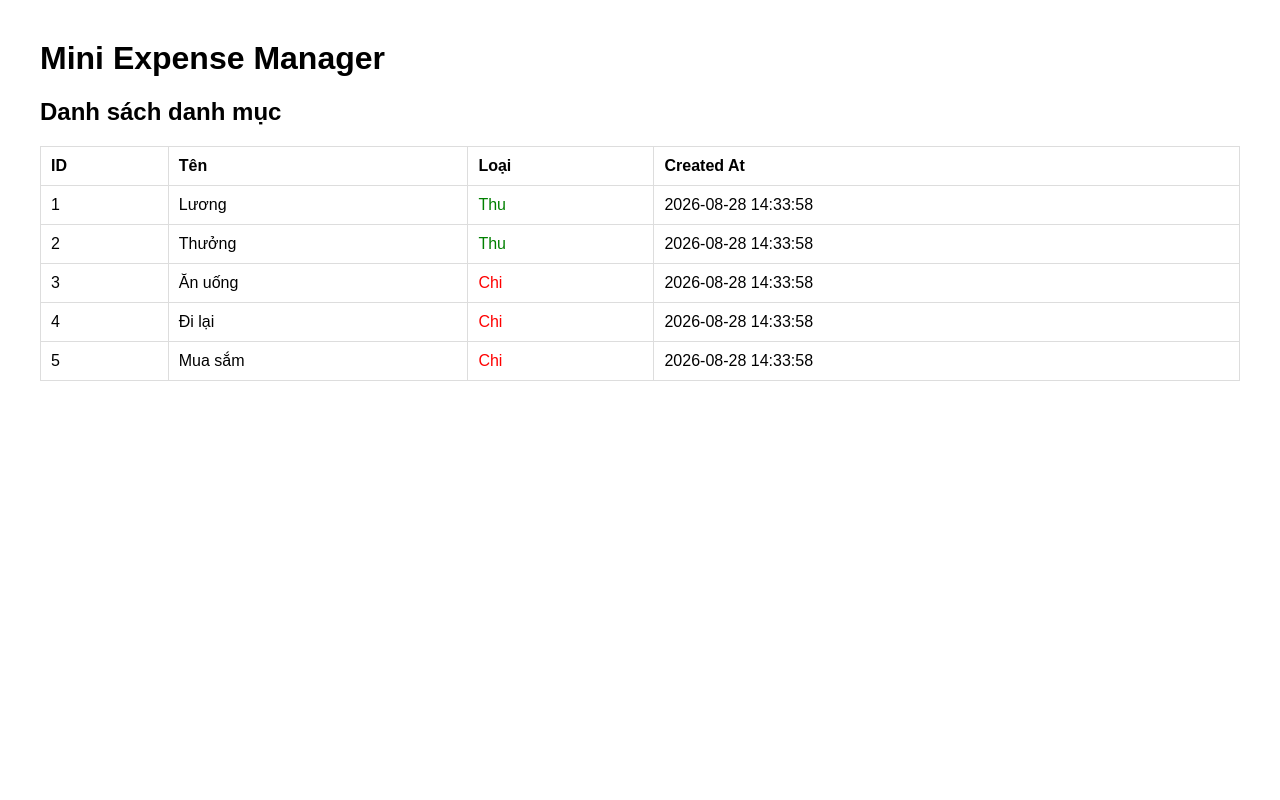
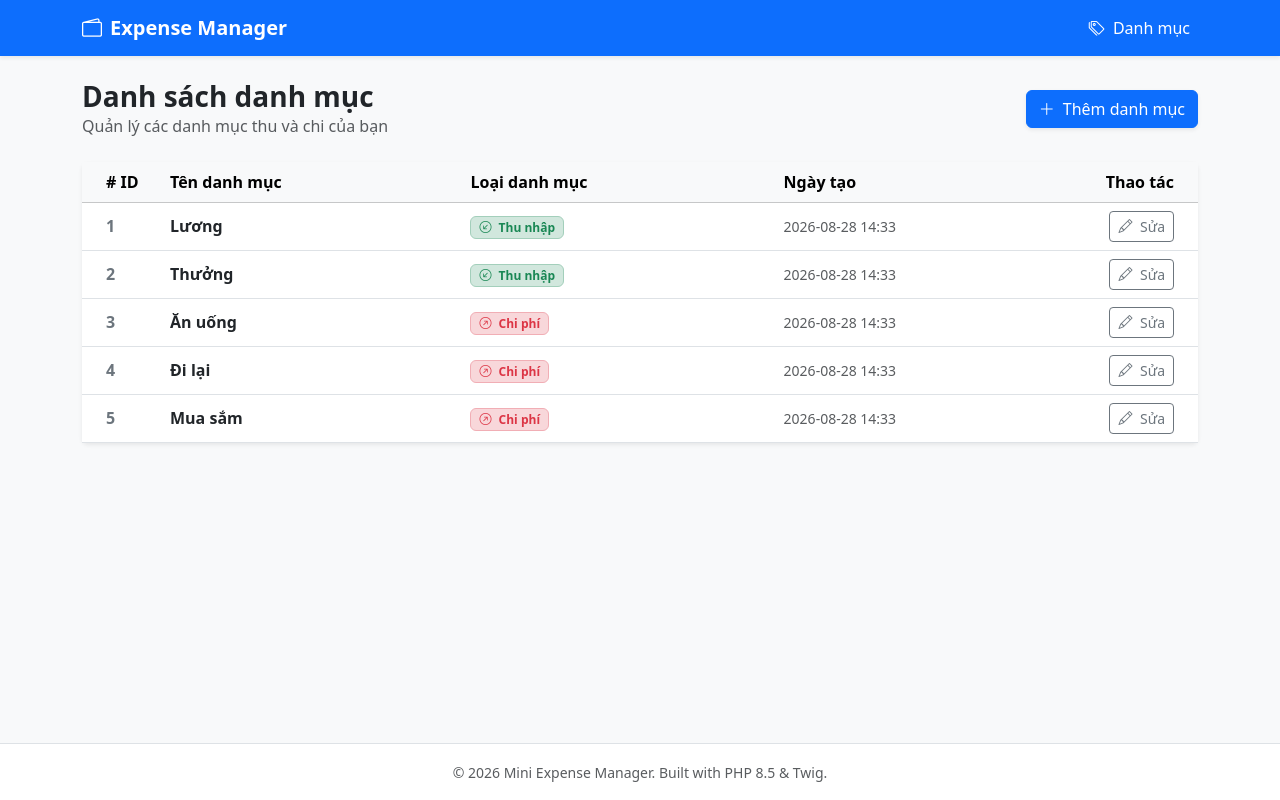
Before and after one commit to hieunghia15/expense-manager, a PHP site: page / in a window 1280 px wide. Run offline with PHP 8.4, Linux system fonts and the light colour scheme; data comes from the database, SQL or seed files in the repository.

Commit message:
feat/create-validation-core | Add category view and route

```diff
--- a/app/Controllers/CategoryController.php
+++ b/app/Controllers/CategoryController.php
@@ -34,6 +34,94 @@ final class CategoryController extends BaseController
         );
     }
 
+    public function create(): void
+    {
+        $this->render(
+            'categories/create.html.twig',
+            [
+                'title' => 'Add Category',
+                'csrf_token' => Csrf::token(),
+                'flash' => Flash::pull(),
+            ]
+        );
+    }
+
+    public function store(): void
+    {
+        Csrf::validateOrFail(
+            $_POST['_csrf_token'] ?? null
+        );
+
+        $name = trim(
+            (string) ($_POST['name'] ?? '')
+        );
+
+        $type = trim(
+            (string) ($_POST['type'] ?? '')
+        );
+
+        $validator = new Validator();
+
+        $validator
+            ->required(
+                'name',
+                $name,
+                'Category name is required.'
+            )
+            ->string(
+                'name',
+                $name,
+                100,
+                'Category name cannot exceed 100 characters.'
+            )
+            ->required(
+                'type',
+                $type,
+                'Category type is required.'
+            );
+
+        if (
+            !in_array(
+                $type,
+                ['income', 'expense'],
+                true
+            )
+        ) {
+            $validator->addError(
+                'type',
+                'Invalid category type.'
+            );
+        }
+
+        if ($validator->fails()) {
+            $this->render(
+                'categories/create.html.twig',
+                [
+                    'title' => 'Add Category',
+                    'category' => [
+                        'name' => $name,
+                        'type' => $type,
+                    ],
+                    'errors' => $validator->errors(),
+                    'csrf_token' => Csrf::token(),
+                ]
+            );
+
+            return;
+        }
+
+        $this->categoryService->createCategory(
+            $name,
+            $type
+        );
+
+        Flash::success(
+            'Category created successfully.'
+        );
+
+        $this->redirect('/categories');
+    }
+
     public function edit(
         string $id
     ): void {
@@ -56,6 +144,7 @@ final class CategoryController extends BaseController
                 'title' => 'Edit Category',
                 'category' => $category,
                 'csrf_token' => Csrf::token(),
+                'flash' => Flash::pull(),
             ]
         );
     }
@@ -138,10 +227,6 @@ final class CategoryController extends BaseController
             'Category updated successfully.'
         );
 
-        header(
-            'Location: /categories'
-        );
-
-        exit;
+        $this->redirect('/categories');
     }
 }
--- a/app/Core/Router.php
+++ b/app/Core/Router.php
@@ -52,6 +52,13 @@ final class Router
 
         if (!is_string($path)) {
             $path = '/';
+        }
+
+        $scriptName = $_SERVER['SCRIPT_NAME'] ?? '';
+        $basePath = rtrim(str_replace('\\', '/', dirname($scriptName)), '/');
+
+        if ($basePath !== '' && str_starts_with($path, $basePath)) {
+            $path = substr($path, strlen($basePath));
         }
 
         $path = rtrim($path, '/');
--- a/routes/web.php
+++ b/routes/web.php
@@ -21,6 +21,21 @@ return static function (
     );
 
     $router->get(
+        '/categories',
+        [$categoryController, 'index']
+    );
+
+    $router->get(
+        '/categories/create',
+        [$categoryController, 'create']
+    );
+
+    $router->post(
+        '/categories/create',
+        [$categoryController, 'store']
+    );
+
+    $router->get(
         '/categories/{id}/edit',
         [$categoryController, 'edit']
     );
--- a/views/categories/index.html.twig
+++ b/views/categories/index.html.twig
@@ -1,68 +1,71 @@
 {% extends 'layouts/app.html.twig' %}
 
-{% block title %}
-	{{ title }}
-{% endblock %}
+{% block title %}{{ title is defined ? title : 'Danh sách danh mục' }}{% endblock %}
 
 {% block content %}
+<div class="d-flex justify-content-between align-items-center mb-4">
+    <div>
+        <h2 class="h3 mb-0 text-gray-800 fw-bold">Danh sách danh mục</h2>
+        <p class="text-muted mb-0">Quản lý các danh mục thu và chi của bạn</p>
+    </div>
+    <a href="/categories/create" class="btn btn-primary shadow-sm">
+        <i class="bi bi-plus-lg me-1"></i> Thêm danh mục
+    </a>
+</div>
 
-	<h2>Danh sách danh mục</h2>
-
-	{% if categories is empty %}
-
-		<p>Chưa có danh mục nào.</p>
-
+<div class="card shadow-sm border-0">
+    <div class="card-body p-0">
+        {% if categories is not defined or categories is empty %}
+            <div class="text-center py-5">
+                <i class="bi bi-folder-x display-4 text-muted mb-3 d-block"></i>
+                <h5 class="text-muted">Chưa có danh mục nào</h5>
+                <p class="text-muted small">Hãy thêm danh mục đầu tiên để bắt đầu quản lý chi tiêu.</p>
+                <a href="/categories/create" class="btn btn-sm btn-outline-primary mt-2">
+                    <i class="bi bi-plus-lg me-1"></i> Thêm danh mục mới
+                </a>
+            </div>
         {% else %}
-
-		<table>
-			<thead>
+            <div class="table-responsive">
+                <table class="table table-hover align-middle mb-0">
+                    <thead class="table-light">
                         <tr>
-					<th>ID</th>
-					<th>Tên</th>
-					<th>Loại</th>
-					<th>Created At</th>
+                            <th scope="col" class="ps-4" style="width: 80px;"># ID</th>
+                            <th scope="col">Tên danh mục</th>
+                            <th scope="col">Loại danh mục</th>
+                            <th scope="col">Ngày tạo</th>
+                            <th scope="col" class="text-end pe-4" style="width: 120px;">Thao tác</th>
                         </tr>
                     </thead>
-
                     <tbody>
-
                         {% for category in categories %}
-
                             <tr>
-						<td>
-							{{ category.id }}
-						</td>
-
-						<td>
-							{{ category.name }}
-						</td>
-
+                                <th scope="row" class="ps-4 text-secondary">{{ category.id }}</th>
+                                <td class="fw-semibold text-dark">{{ category.name }}</td>
                                 <td>
                                     {% if category.type == 'income' %}
-
-								<span class="income">
-									Thu
+                                        <span class="badge bg-success-subtle text-success border border-success-subtle px-2 py-1">
+                                            <i class="bi bi-arrow-down-left-circle me-1"></i> Thu nhập
                                         </span>
-
                                     {% else %}
-
-								<span class="expense">
-									Chi
+                                        <span class="badge bg-danger-subtle text-danger border border-danger-subtle px-2 py-1">
+                                            <i class="bi bi-arrow-up-right-circle me-1"></i> Chi phí
                                         </span>
-
                                     {% endif %}
                                 </td>
-
-						<td>
-							{{ category.created_at }}
+                                <td class="text-muted small">
+                                    {{ category.created_at is defined and category.created_at ? category.created_at|date("Y-m-d H:i") : '-' }}
+                                </td>
+                                <td class="text-end pe-4">
+                                    <a href="/categories/{{ category.id }}/edit" class="btn btn-sm btn-outline-secondary" data-bs-toggle="tooltip" title="Chỉnh sửa">
+                                        <i class="bi bi-pencil me-1"></i> Sửa
+                                    </a>
                                 </td>
                             </tr>
-
                         {% endfor %}
-
                     </tbody>
                 </table>
-
+            </div>
         {% endif %}
-
+    </div>
+</div>
 {% endblock %}
--- a/views/layouts/app.html.twig
+++ b/views/layouts/app.html.twig
@@ -1,56 +1,60 @@
 <!DOCTYPE html>
-<html lang="en">
-	<head>
-		<meta charset="UTF-8">
+<html lang="vi">
+<head>
+    <meta charset="UTF-8">
+    <meta name="viewport" content="width=device-width, initial-scale=1.0">
+    <title>{% block title %}{{ title is defined ? title : 'Expense Manager' }}{% endblock %}</title>
 
-		<meta name="viewport" content="width=device-width, initial-scale=1.0">
+    <!-- Bootstrap 5 CSS -->
+    <link href="https://cdn.jsdelivr.net/npm/bootstrap@5.3.3/dist/css/bootstrap.min.css" rel="stylesheet" integrity="sha384-QWTKZyjpPEjISv5WaRU9OFeRpok6YctnYmDr5pNlyT2bRjXh0JMhjY6hW+ALEwIH" crossorigin="anonymous">
+    <!-- Bootstrap Icons -->
+    <link rel="stylesheet" href="https://cdn.jsdelivr.net/npm/bootstrap-icons@1.11.3/font/bootstrap-icons.min.css">
+</head>
+<body class="bg-light min-vh-100 d-flex flex-column">
 
-		<title>
-			{% block title %}
-				Expense Manager
-			{% endblock %}
-		</title>
+    <nav class="navbar navbar-expand-lg navbar-dark bg-primary shadow-sm">
+        <div class="container">
+            <a class="navbar-brand fw-bold" href="/">
+                <i class="bi bi-wallet2 me-2"></i>Expense Manager
+            </a>
+            <button class="navbar-toggler" type="button" data-bs-toggle="collapse" data-bs-target="#navbarNav" aria-controls="navbarNav" aria-expanded="false" aria-label="Toggle navigation">
+                <span class="navbar-toggler-icon"></span>
+            </button>
+            <div class="collapse navbar-collapse" id="navbarNav">
+                <ul class="navbar-nav ms-auto">
+                    <li class="nav-item">
+                        <a class="nav-link active" href="/"><i class="bi bi-tags me-1"></i> Danh mục</a>
+                    </li>
+                </ul>
+            </div>
+        </div>
+    </nav>
 
-		<style>
-			body {
-				font-family: Arial, sans-serif;
-				margin: 40px;
-			}
+    <main class="container my-4 flex-grow-1">
+        {% if flash is defined and flash %}
+            <div class="alert alert-{{ flash.type == 'error' ? 'danger' : (flash.type == 'success' ? 'success' : 'info') }} alert-dismissible fade show shadow-sm" role="alert">
+                {% if flash.type == 'success' %}
+                    <i class="bi bi-check-circle-fill me-2"></i>
+                {% elseif flash.type == 'error' %}
+                    <i class="bi bi-exclamation-triangle-fill me-2"></i>
+                {% else %}
+                    <i class="bi bi-info-circle-fill me-2"></i>
+                {% endif %}
+                {{ flash.message }}
+                <button type="button" class="btn-close" data-bs-dismiss="alert" aria-label="Close"></button>
+            </div>
+        {% endif %}
 
-			table {
-				width: 100%;
-				border-collapse: collapse;
-			}
+        {% block content %}{% endblock %}
+    </main>
 
-			th,
-			td {
-				padding: 10px;
-				border: 1px solid #ddd;
-				text-align: left;
-			}
+    <footer class="bg-white border-top py-3 text-center text-muted mt-auto">
+        <div class="container">
+            <small>&copy; {{ "now"|date("Y") }} Mini Expense Manager. Built with PHP 8.5 & Twig.</small>
+        </div>
+    </footer>
 
-			.income {
-				color: green;
-			}
-
-			.expense {
-				color: red;
-			}
-		</style>
-	</head>
-
-	<body>
-		<header>
-			<h1>Mini Expense Manager</h1>
-		</header>
-
-		<main>
-			{% if flash %}
-				<div class="flash {{ flash.type }}">
-					{{ flash.message }}
-				</div>
-			{% endif %}
-			{% block content %}{% endblock %}
-		</main>
-	</body>
+    <!-- Bootstrap 5 Bundle JS -->
+    <script src="https://cdn.jsdelivr.net/npm/bootstrap@5.3.3/dist/js/bootstrap.bundle.min.js" integrity="sha384-YvpcrYf0tY3lHB60NNkmXc5s9fDVZLESaAA55NDzOxhy9GkcIdslK1eN7N6jIeHz" crossorigin="anonymous"></script>
+</body>
 </html>
```
Also changed, not shown: views/categories/create.html.twig (+69 -0 lines), views/categories/edit.html.twig (+68 -0 lines), .htaccess (added), public/.htaccess (added). Lines whose indentation alone changed are shown as unchanged.
